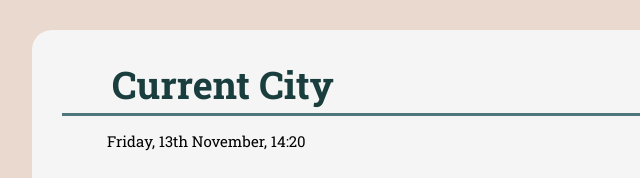
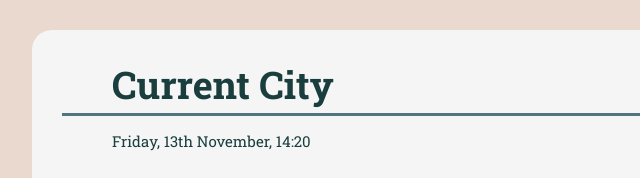
Before and after one commit to aarmenia/My-Weather-App, a plain HTML site: page index.html in a window 1280 px wide. Shown: the top 178 px of the page, 128-768 px from the left. Drawn offline with Linux system fonts and the light colour scheme.

Commit message:
JS file created. Some styling corrections on CSS file.

```diff
--- a/index.html
+++ b/index.html
@@ -76,5 +76,6 @@
         >
       </footer>
     </div>
+    <script src="src/index.js"></script>
   </body>
 </html>
--- a/src/style.css
+++ b/src/style.css
@@ -57,8 +57,9 @@ a {
 }
 
 .current-date {
+  color: rgb(26, 62, 62);
   font-size: 15px;
-  padding: 15px 0px 0px 45px;
+  padding: 15px 0px 0px 50px;
 }
 
 .details-container {
```
Also changed, not shown: src/index.js (added).
